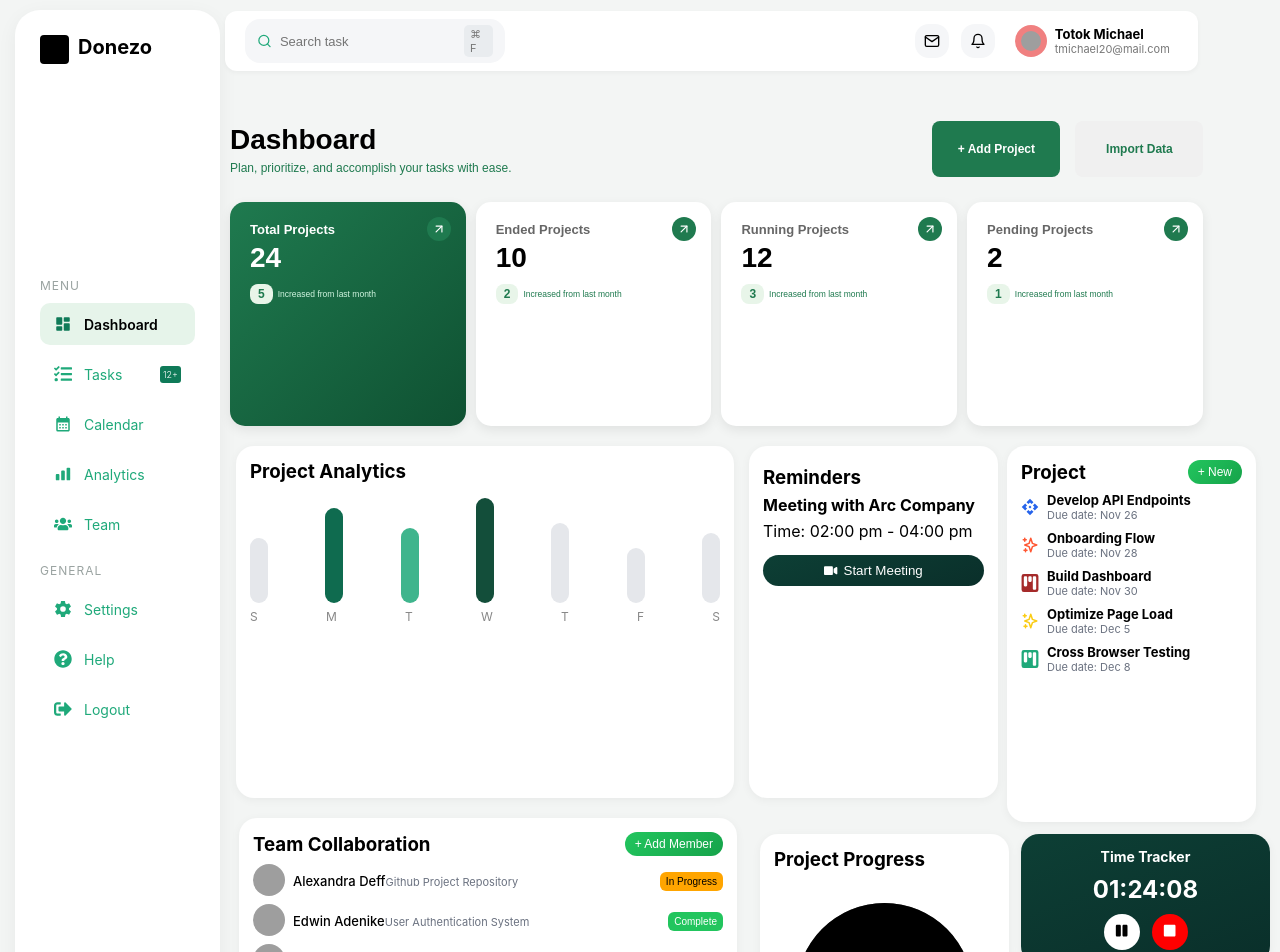
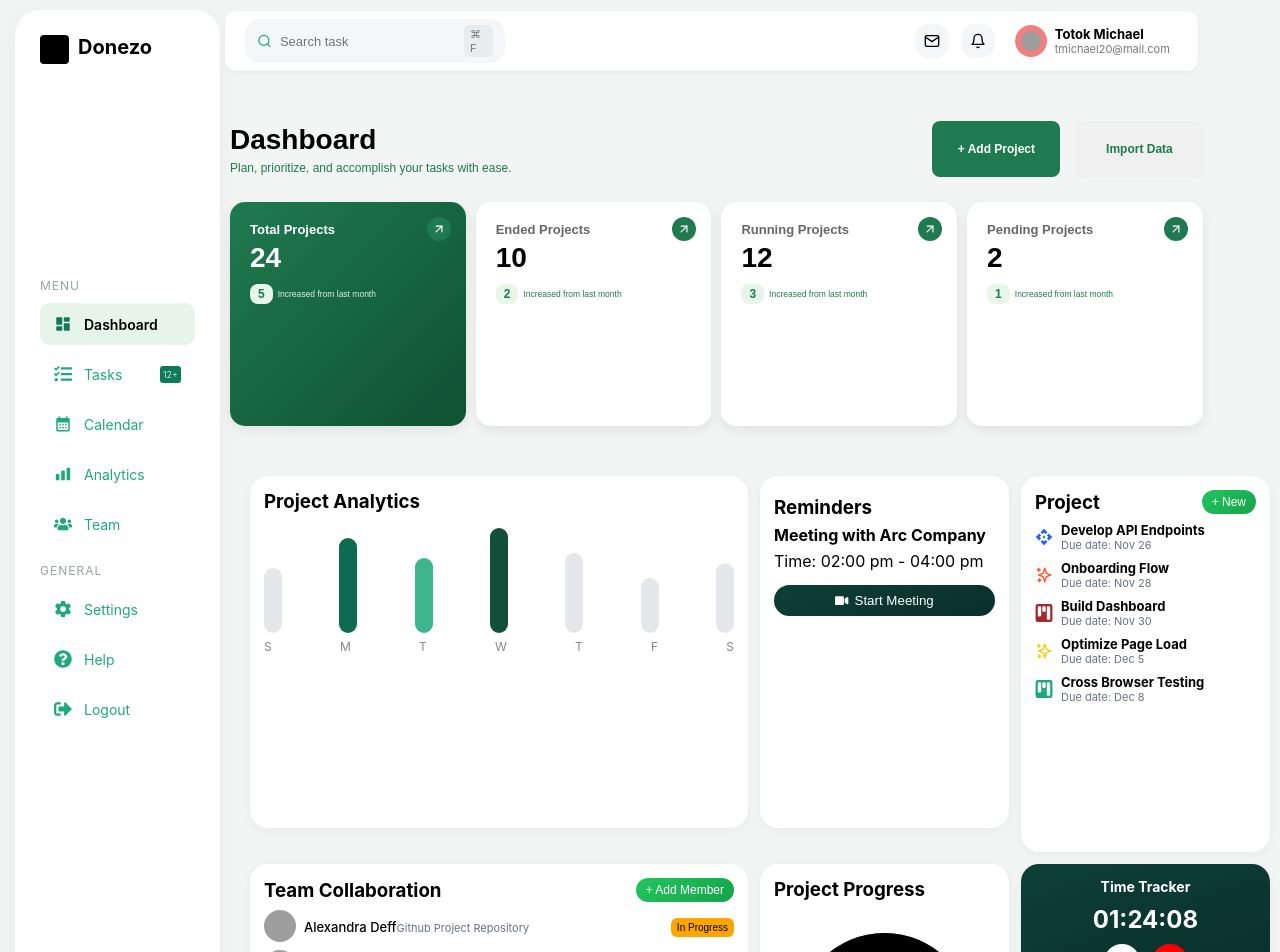
Before and after one commit to lakshmimahaa/Goldtracker-dashboard, a React (Vite) app: page / in a window 1280 px wide. Shown: the top 952 px of the page. Built offline with nearby package versions, Linux system fonts and the light colour scheme; grey boxes are pictures that could not be loaded.

Commit message:
fivth commit

```diff
--- a/src/Styles/ProjectCards.css
+++ b/src/Styles/ProjectCards.css
@@ -15,8 +15,6 @@ body {
 
 ul {
   list-style: none;
-  margin: 0;
-  padding: 0;
 }
 
 h1, h2, h3, h4, p {
@@ -31,8 +29,6 @@ h1, h2, h3, h4, p {
   grid-template-columns: 2fr 1fr 1fr;
   gap: 12px;
   padding: 10px;
-
-  /* 🔥 KEY FIX */
   align-items: start;
   grid-auto-rows: auto;
 }
@@ -51,17 +47,15 @@ h1, h2, h3, h4, p {
   padding: 14px;
   box-shadow: 0 2px 10px rgba(0,0,0,0.05);
   width: 100%;
-
-  /* 🔥 prevent stretch */
   align-self: start;
 }
 
 /* ===================== */
-/* GRID POSITION */
+/* GRID POSITION WITHOUT NEGATIVE MARGINS */
 /* ===================== */
-.card-analytics { grid-column: 1 / 2; }
-.card-reminders { grid-column: 2 / 3; }
-.card-projects { grid-column: 3 / 4; }
+.card-analytics { grid-column: 1 / 2; height: 44vh; }
+.card-reminders { grid-column: 2 / 3; height: 44vh; }
+.card-projects { grid-column: 3 / 4; height: 47vh; }
 
 .card-team { grid-column: 1 / 2; }
 .card-progress1 { grid-column: 2 / 3; }
@@ -300,46 +294,14 @@ h1, h2, h3, h4, p {
   .card-progress1,
   .card-tracker {
     grid-column: auto;
+    height: auto; /* auto height for mobile */
   }
 
-  .bars {
-    height: 90px;
-  }
+  .bars { height: 90px; }
 
-  .time {
-    font-size: 20px;
-  }
+  .time { font-size: 20px; }
 
-  .points h2 {
-    font-size: 12px;
-  }
+  .points h2 { font-size: 12px; }
 
-  .memberInfo {
-    margin-left: 6px;
-  }
-
+  .memberInfo { margin-left: 6px; }
 }
-
-.card-analytics{
-  /* border: 2px solid black; */
-  margin-top: -30px;
-  margin-left: -14px;
-  height: 44vh;
-}
-
-.card-reminders{
-   margin-top: -30px;
-   margin-left: -11px;
-   height: 44vh;
-}
-
-.card-projects{
-   margin-top: -30px;
-   margin-left: -14px;
-   height: 47vh;
-}
-
-.card-team{
-   margin-top: -16px;
-   margin-left: -11px;
-}
```
